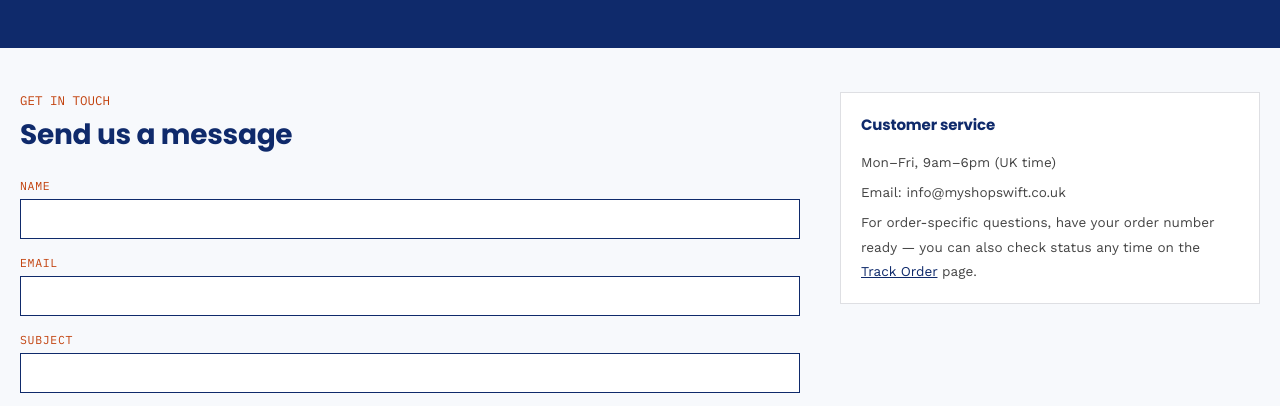
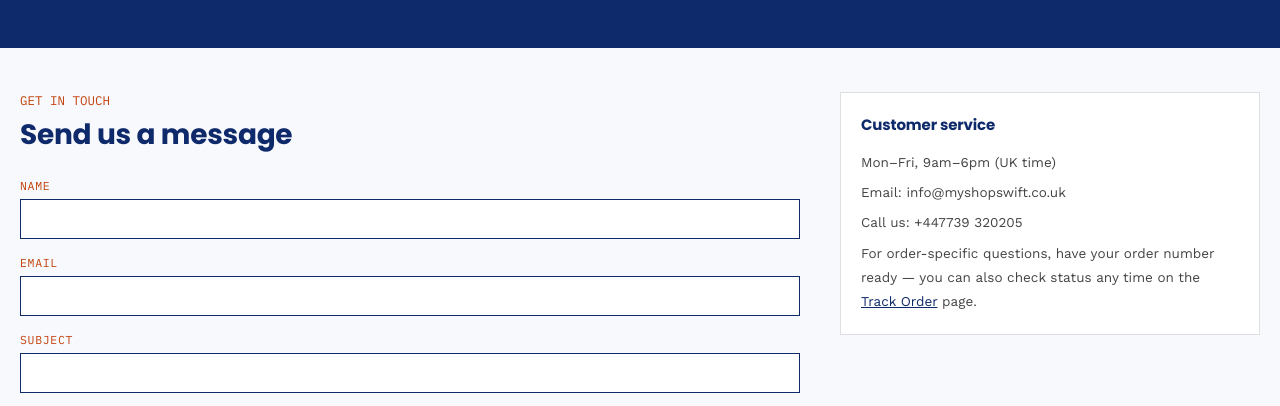
Before and after one commit to amtaofeeqtk1/Myshopswift, a website: page public/contact.html in a window 1280 px wide. Shown: the part 307-713 px from the top of the page. Drawn offline with nearby package versions, Linux system fonts and the light colour scheme.

Commit message:
update myshopswift

```diff
--- a/public/contact.html
+++ b/public/contact.html
@@ -74,6 +74,7 @@
     <h3 style="font-size:15px;color:var(--indigo);margin-bottom:14px;">Customer service</h3>
     <p style="font-size:13.5px;line-height:1.8;color:#444;margin:0 0 6px;">Mon–Fri, 9am–6pm (UK time)</p>
     <p style="font-size:13.5px;line-height:1.8;color:#444;margin:0 0 6px;">Email: info@myshopswift.co.uk</p>
+    <p style="font-size:13.5px;line-height:1.8;color:#444;margin:0 0 6px;">Call us: +447739 320205</p>
     <p style="font-size:13.5px;line-height:1.8;color:#444;margin:0;">For order-specific questions, have your order number ready — you can also check status any time on the <a href="track-order.html" style="color:var(--indigo);text-decoration:underline;">Track Order</a> page.</p>
   </div>
 </div>
```
